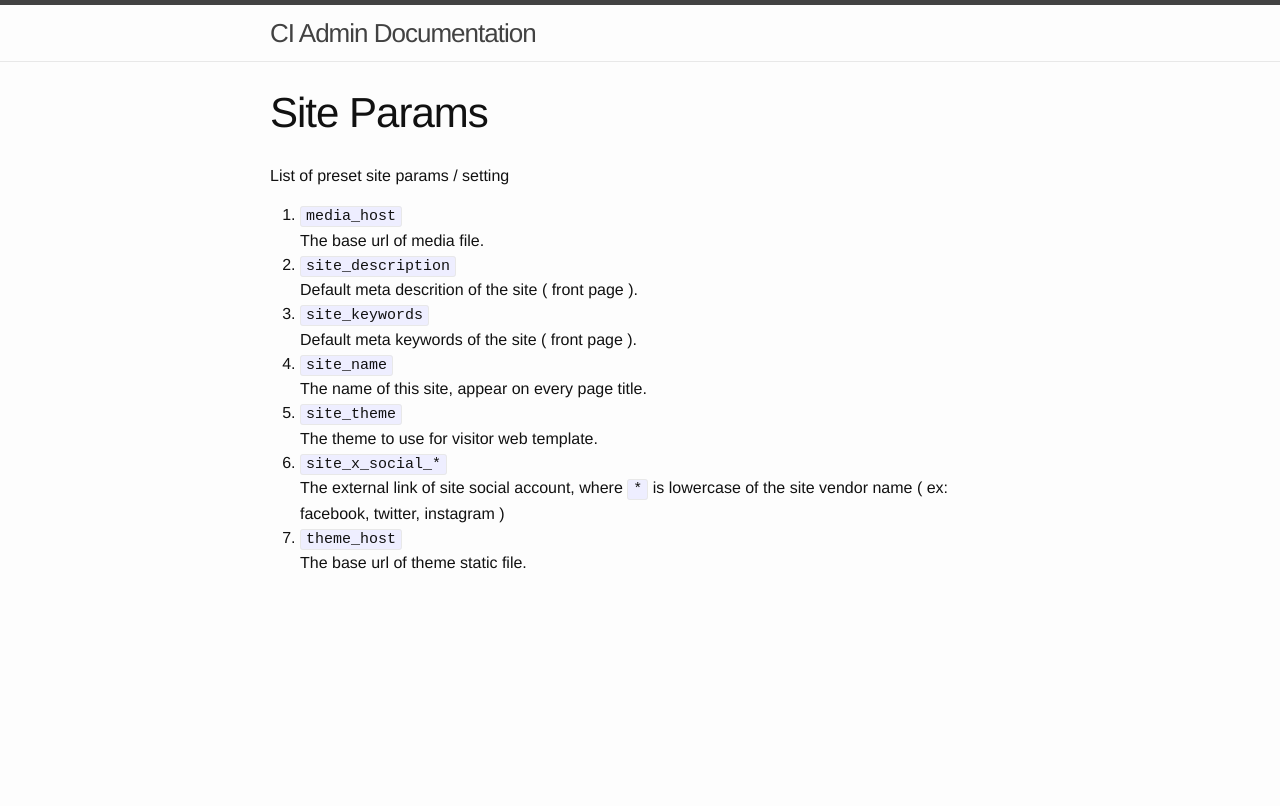
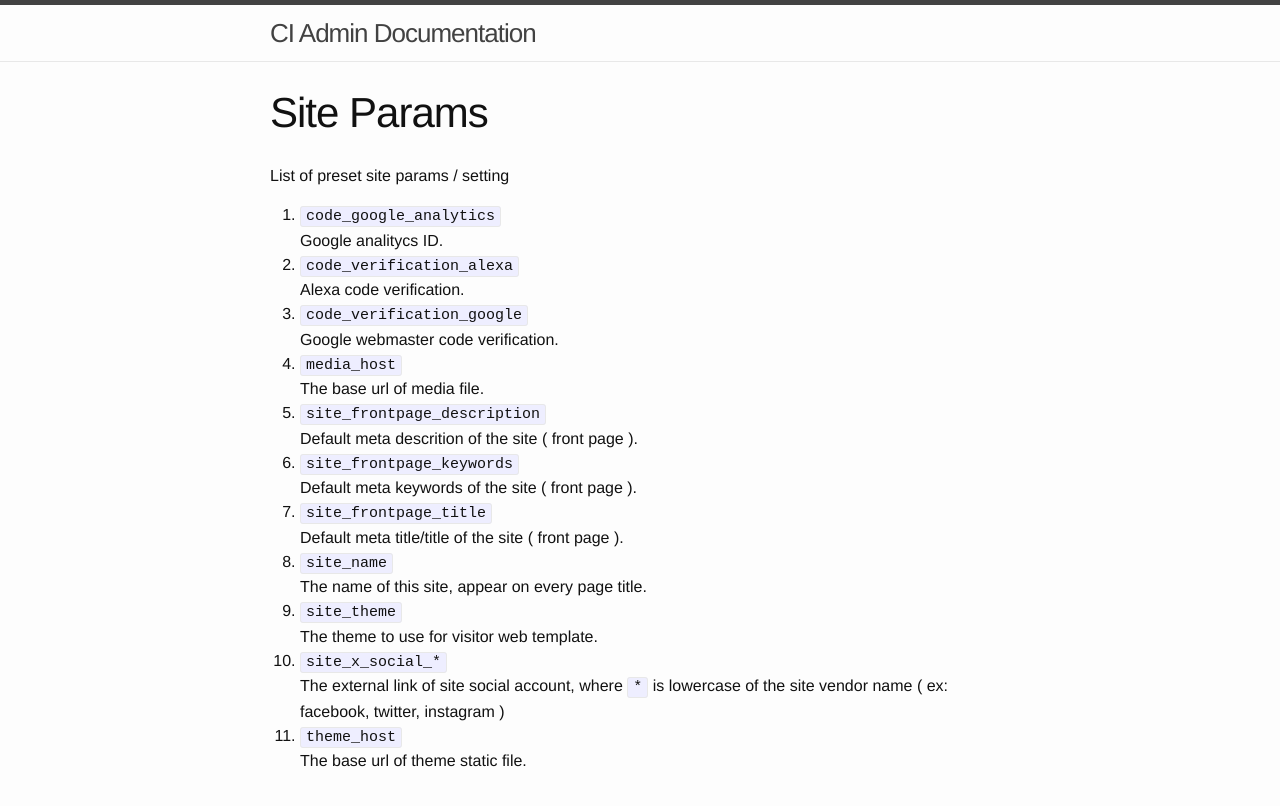
Before and after one commit to iqbalfn/admin, a Jekyll site: the page built from _posts/2016-02-11-site-params.md, in a window 1280 px wide. Shown: the top 806 px of the page. Built offline with Jekyll 4.4.1, drawn with Linux system fonts in a browser that asks for light colours.

```diff
--- a/_posts/2016-02-11-site-params.md
+++ b/_posts/2016-02-11-site-params.md
@@ -5,12 +5,20 @@ title: Site Params
 
 List of preset site params / setting
 
+1. `code_google_analytics`
+Google analitycs ID.
+1. `code_verification_alexa`
+Alexa code verification.
+1. `code_verification_google`
+Google webmaster code verification.
 1. `media_host`
 The base url of media file.
-1. `site_description`
+1. `site_frontpage_description`
 Default meta descrition of the site ( front page ).
-1. `site_keywords`
+1. `site_frontpage_keywords`
 Default meta keywords of the site ( front page ).
+1. `site_frontpage_title`
+Default meta title/title of the site ( front page ).
 1. `site_name`
 The name of this site, appear on every page title.
 1. `site_theme`
```
Also changed, not shown: _posts/2016-02-11-tables.md (+15 -0 lines), _posts/2016-02-11-user-permission.md (+14 -0 lines).
